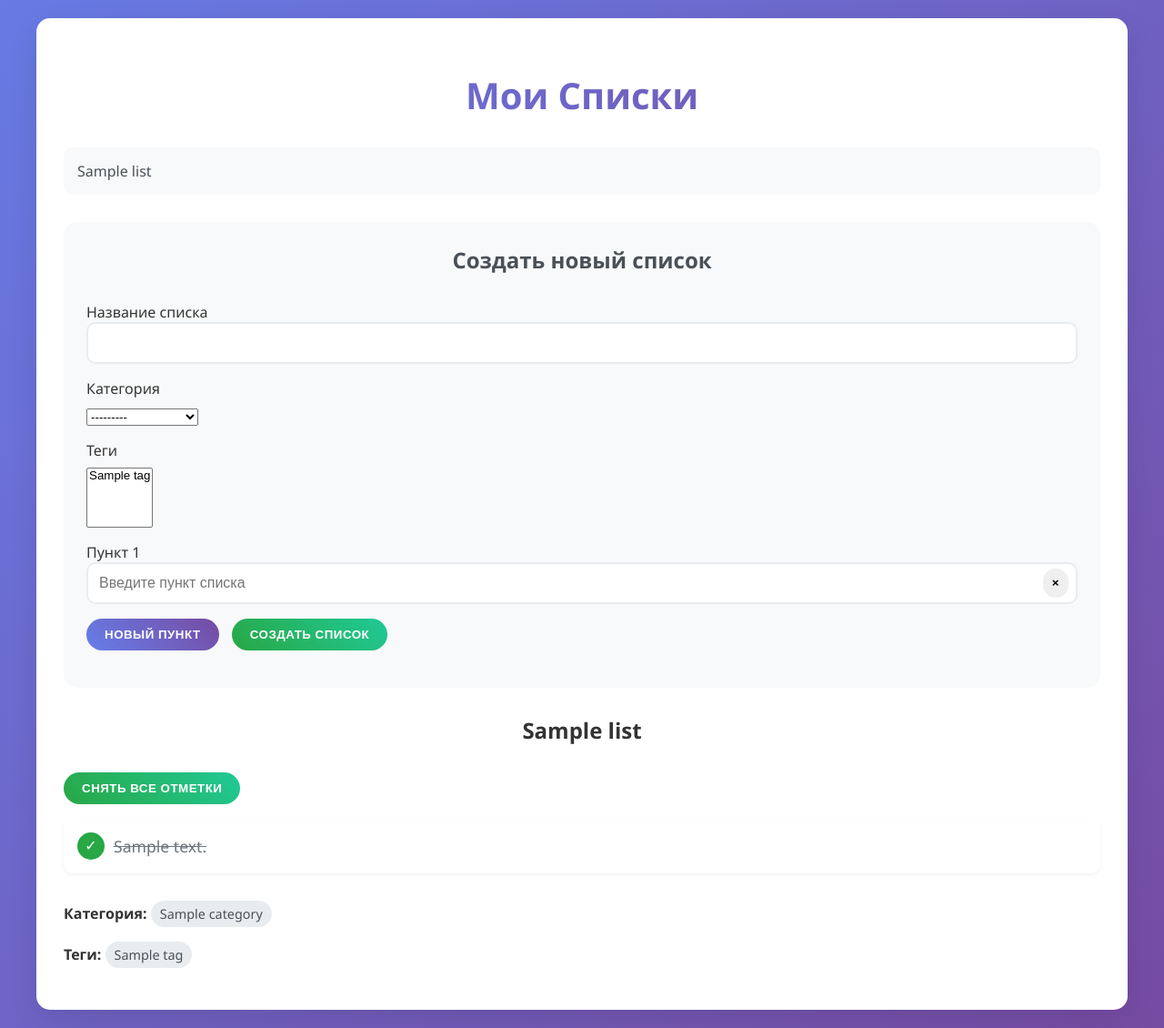
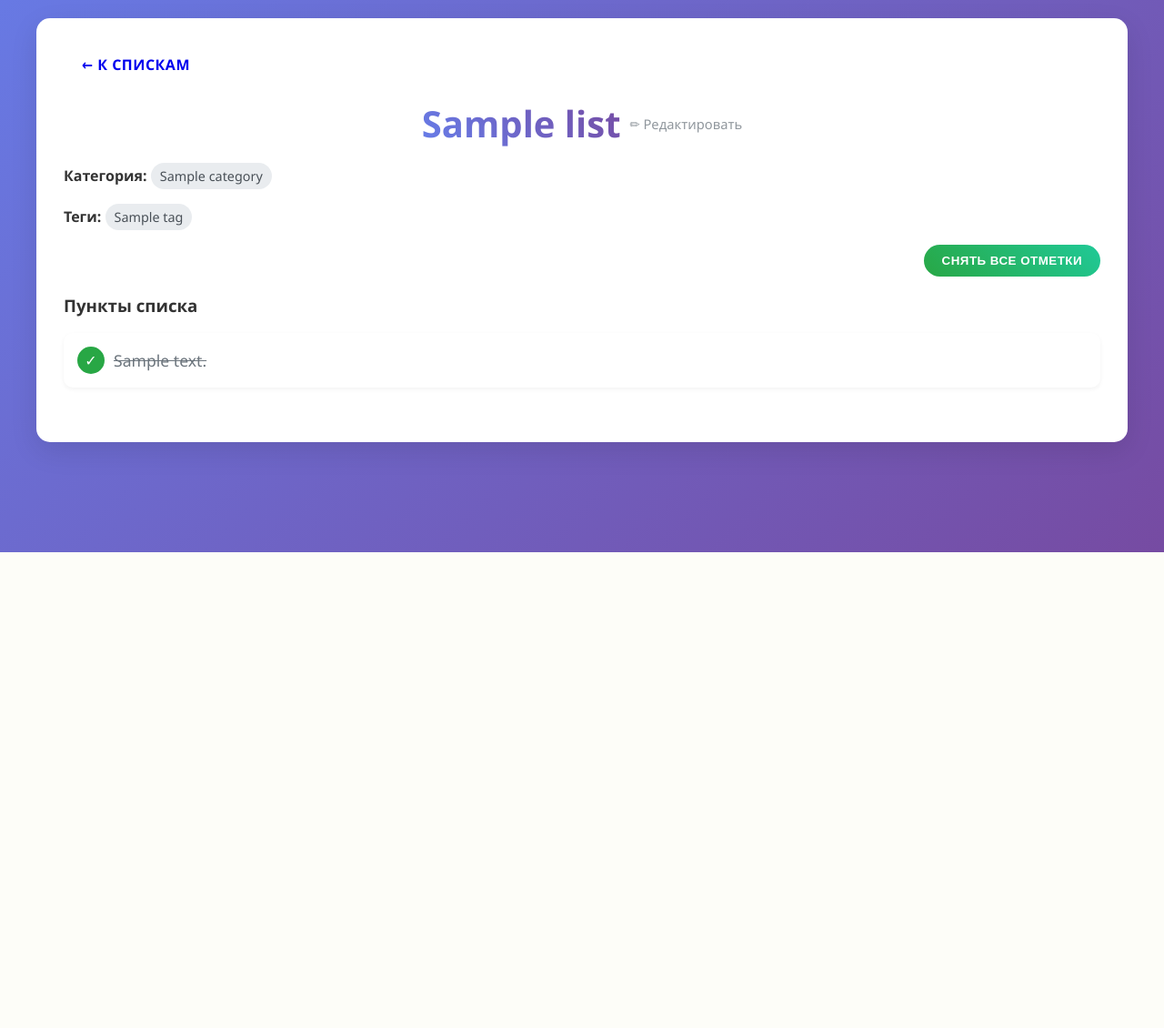
Before and after one commit to LubaMazurkevich/SquirrelKeep, a Django app: page /list/1/ in a window 1280 px wide. Shown: the part 193-1323 px from the top of the page at 91% size. After the commit the page ends 800 px from the top, so only its background shows below. Run offline with Django 3.2, Linux system fonts and the light colour scheme; a user stored in the database is signed in; tables that the repository leaves empty hold one stand-in row (values such as "Sample post").

Commit message:
Added separate templates.

```diff
--- a/lists/urls.py
+++ b/lists/urls.py
@@ -13,7 +13,8 @@ urlpatterns = [
         views.TagAutocomplete.as_view(create_field='name', validate_create=True),
         name='tag-autocomplete',
     ),
-    path('list/<int:list_id>/', views.list_view, name='list_detail'),
+    path('list/<int:list_id>/', views.list_detail_view, name='list_detail'),
+    path('list/<int:list_id>/edit/', views.edit_list, name='edit_list'),
     path('item/<int:item_id>/toggle/', views.toggle_item, name='toggle_item'),
     path('list/<int:list_id>/toggle_all/', views.toggle_all, name='toggle_all'),
 ]
--- a/lists/views.py
+++ b/lists/views.py
@@ -71,15 +71,19 @@ class TagAutocomplete(autocomplete.Select2QuerySetView):
 
 
 @login_required
-def list_view(request, list_id=None):
-    if list_id:
-        lst = get_object_or_404(List, id=list_id, user=request.user)
-        all_checked = lst.items.exists() and not lst.items.filter(checked=False).exists()
+def list_view(request):
+    show_all_lists = request.GET.get('all') == '1'
+
+    # only current user lists
+    base_lists_qs = List.objects.filter(parent=None, user=request.user)
+    total_lists = base_lists_qs.count()
+    has_more_lists = total_lists > 5
+
+    if show_all_lists:
+        lists = base_lists_qs
     else:
-        lst = None
-        all_checked = False
-    # only current user lists
-    lists = List.objects.filter(parent=None, user=request.user)
+        lists = base_lists_qs[:5]
+
     form = ListCreateForm()
 
     if request.method == 'POST':
@@ -99,10 +103,52 @@ def list_view(request, list_id=None):
 
     return render(request, 'lists/list.html', {
         'lists': lists,
+        'form': form,
+        'has_more_lists': has_more_lists,
+        'show_all_lists': show_all_lists,
+    })
+
+
+@login_required
+def list_detail_view(request, list_id):
+    lst = get_object_or_404(List, id=list_id, user=request.user)
+    all_checked = lst.items.exists() and not lst.items.filter(checked=False).exists()
+    edit_mode = request.GET.get('edit') == '1'
+    form = ListCreateForm(instance=lst) if edit_mode else None
+    return render(request, 'lists/list_detail.html', {
         'current_list': lst,
         'all_checked': all_checked,
         'form': form,
+        'edit_mode': edit_mode,
     })
+
+
+@login_required
+@require_POST
+def edit_list(request, list_id):
+    lst = get_object_or_404(List, id=list_id, user=request.user)
+    form = ListCreateForm(request.POST, instance=lst)
+    if form.is_valid():
+        form.save()
+        raw_items = request.POST.getlist('items[]')
+        cleaned_items = [text.strip() for text in raw_items if text.strip()]
+
+        # Keep existing checked states where possible by updating items by position.
+        existing_items = list(lst.items.order_by('id'))
+        for index, text in enumerate(cleaned_items):
+            if index < len(existing_items):
+                item = existing_items[index]
+                if item.text != text:
+                    item.text = text
+                    item.save(update_fields=['text'])
+            else:
+                ListItem.objects.create(list=lst, text=text)
+
+        if len(existing_items) > len(cleaned_items):
+            for item in existing_items[len(cleaned_items):]:
+                item.delete()
+
+    return redirect('list_detail', list_id=list_id)
 
 @require_POST
 def toggle_item(request, item_id):
--- a/templates/lists/list.html
+++ b/templates/lists/list.html
@@ -21,6 +21,15 @@
     </div>
     {% endfor %}
 </div>
+{% if has_more_lists and not show_all_lists %}
+<div class="mt-3">
+    <a href="{% url 'list_index' %}?all=1" class="btn btn-outline-primary">Все списки</a>
+</div>
+{% elif show_all_lists %}
+<div class="mt-3">
+    <a href="{% url 'list_index' %}" class="btn btn-outline-secondary">Свернуть</a>
+</div>
+{% endif %}
 {% else %}
 <div class="no-lists">
     <p>Списки пока не созданы. Создайте первый ниже.</p>
@@ -56,40 +65,5 @@
         <button type="submit" class="btn btn-success" style="margin-left: 10px;">Создать список</button>
     </form>
 </div>
-
-
-{% if current_list %}
-<div class="mt-4">
-    <h2>{{ current_list.title }}</h2>
-    <form method="post" action="{% url 'toggle_all' current_list.id %}" class="mb-3">
-        {% csrf_token %}
-        <button type="submit" class="btn {% if all_checked %}btn-success{% else %}btn-primary{% endif %}">
-            {% if all_checked %}Снять все отметки{% else %}Отметить все{% endif %}
-        </button>
-    </form>
-    <div class="list-group">
-        {% for item in current_list.items.all %}
-        <div class="item-row">
-            <form method="post" action="{% url 'toggle_item' item.id %}" style="display:inline;">
-                {% csrf_token %}
-                <button type="submit" class="checkbox-btn {% if item.checked %}checked{% endif %}">
-                    {% if item.checked %}✓{% else %}○{% endif %}
-                </button>
-            </form>
-            <span class="item-text {% if item.checked %}text-decoration-line-through text-muted{% endif %}">{{ item.text }}</span>
-        </div>
-        {% endfor %}
-    </div>
-    {% if current_list.category %}
-    <p class="mt-3"><strong>Категория:</strong> <span class="category-tag">{{ current_list.category }}</span></p>
-    {% endif %}
-    {% if current_list.tags.all %}
-    <p><strong>Теги:</strong> {% for tag in current_list.tags.all %}<span class="category-tag">{{ tag.name }}</span>{% endfor %}</p>
-    {% endif %}
-</div>
-{% endif %}
+<script src="{% static 'lists/js/lists.js' %}"></script>
 {% endblock %}
-
-
-{% load static %}
-<script src="{% static 'lists/js/lists.js' %}"></script>
--- /dev/null
+++ b/templates/lists/partials/item.html
@@ -0,0 +1,9 @@
+<div class="item-row">
+    <form method="post" action="{% url 'toggle_item' item.id %}" style="display:inline;">
+        {% csrf_token %}
+        <button type="submit" class="checkbox-btn {% if item.checked %}checked{% endif %}">
+            {% if item.checked %}✓{% else %}○{% endif %}
+        </button>
+    </form>
+    <span class="item-text {% if item.checked %}text-decoration-line-through text-muted{% endif %}">{{ item.text }}</span>
+</div>
--- /dev/null
+++ b/templates/lists/partials/list_header.html
@@ -0,0 +1,16 @@
+<div class="mb-3" style="display:flex; gap:10px; align-items:center;">
+    <a href="{% url 'list_index' %}" class="btn btn-outline-secondary">&larr; К спискам</a>
+</div>
+
+<div style="display:flex; align-items:center; justify-content:center; gap:10px; width:100%;">
+    <h1 style="margin:0;">{{ current_list.title }}</h1>
+    {% if edit_mode %}
+    <a href="{% url 'list_detail' current_list.id %}" title="Обычный режим" style="text-decoration:none; color:#6c757d; opacity:0.75; font-size:0.92rem;">
+        ↩ Обычный режим
+    </a>
+    {% else %}
+    <a href="{% url 'list_detail' current_list.id %}?edit=1" title="Редактировать" style="text-decoration:none; color:#6c757d; opacity:0.75; font-size:0.92rem;">
+        ✏ Редактировать
+    </a>
+    {% endif %}
+</div>
--- /dev/null
+++ b/templates/lists/partials/list_items.html
@@ -0,0 +1,15 @@
+<form method="post" action="{% url 'toggle_all' current_list.id %}" class="mb-3" style="display:flex; justify-content:flex-end;">
+    {% csrf_token %}
+    <button type="submit" class="btn {% if all_checked %}btn-success{% else %}btn-primary{% endif %}">
+        {% if all_checked %}Снять все отметки{% else %}Отметить все{% endif %}
+    </button>
+</form>
+
+<h3>Пункты списка</h3>
+<div class="list-group">
+    {% for item in current_list.items.all %}
+        {% include 'lists/partials/item.html' with item=item %}
+    {% empty %}
+    <p class="text-muted">В этом списке пока нет пунктов.</p>
+    {% endfor %}
+</div>
```
Also changed, not shown: templates/lists/list_detail.html (added, +72 -0 lines).
